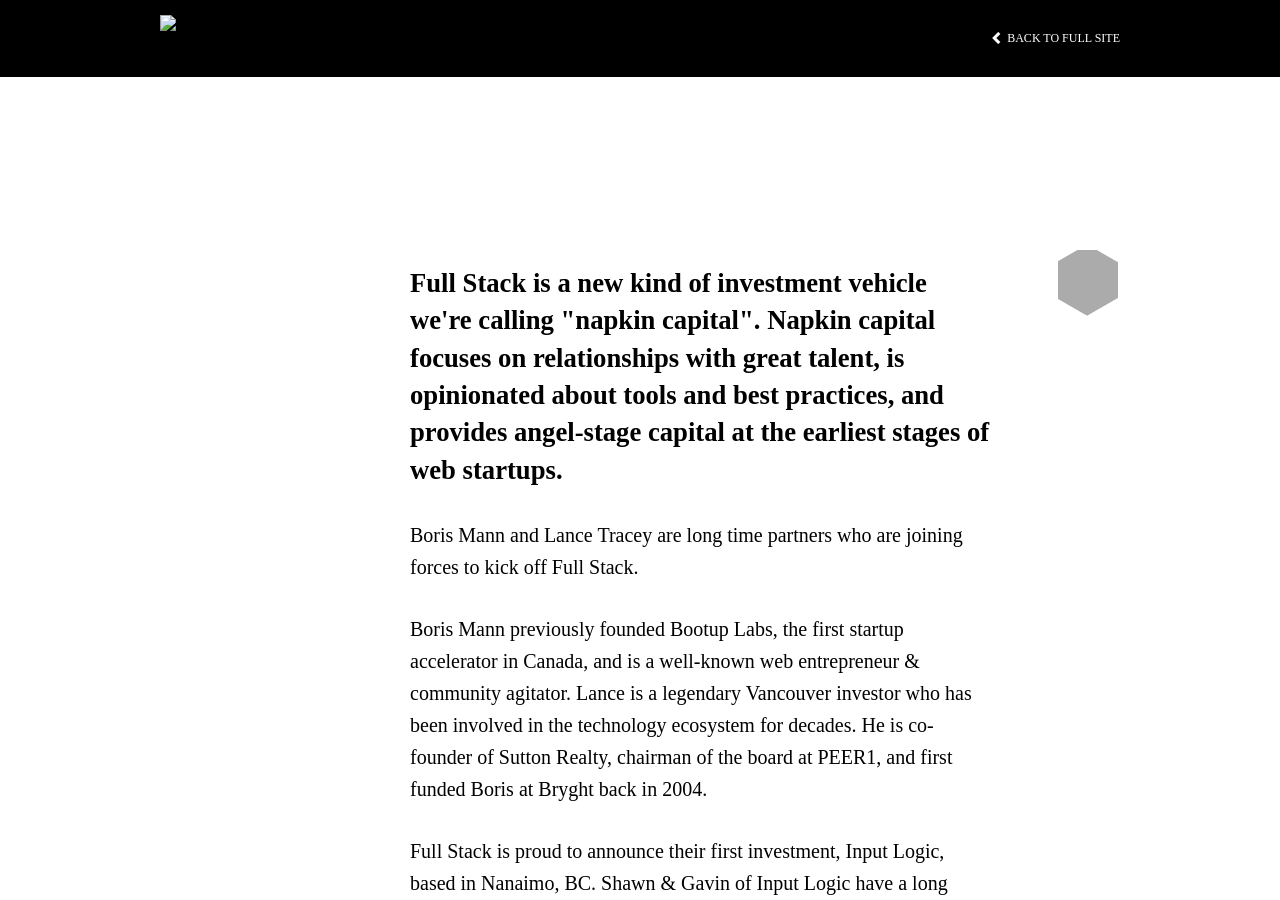
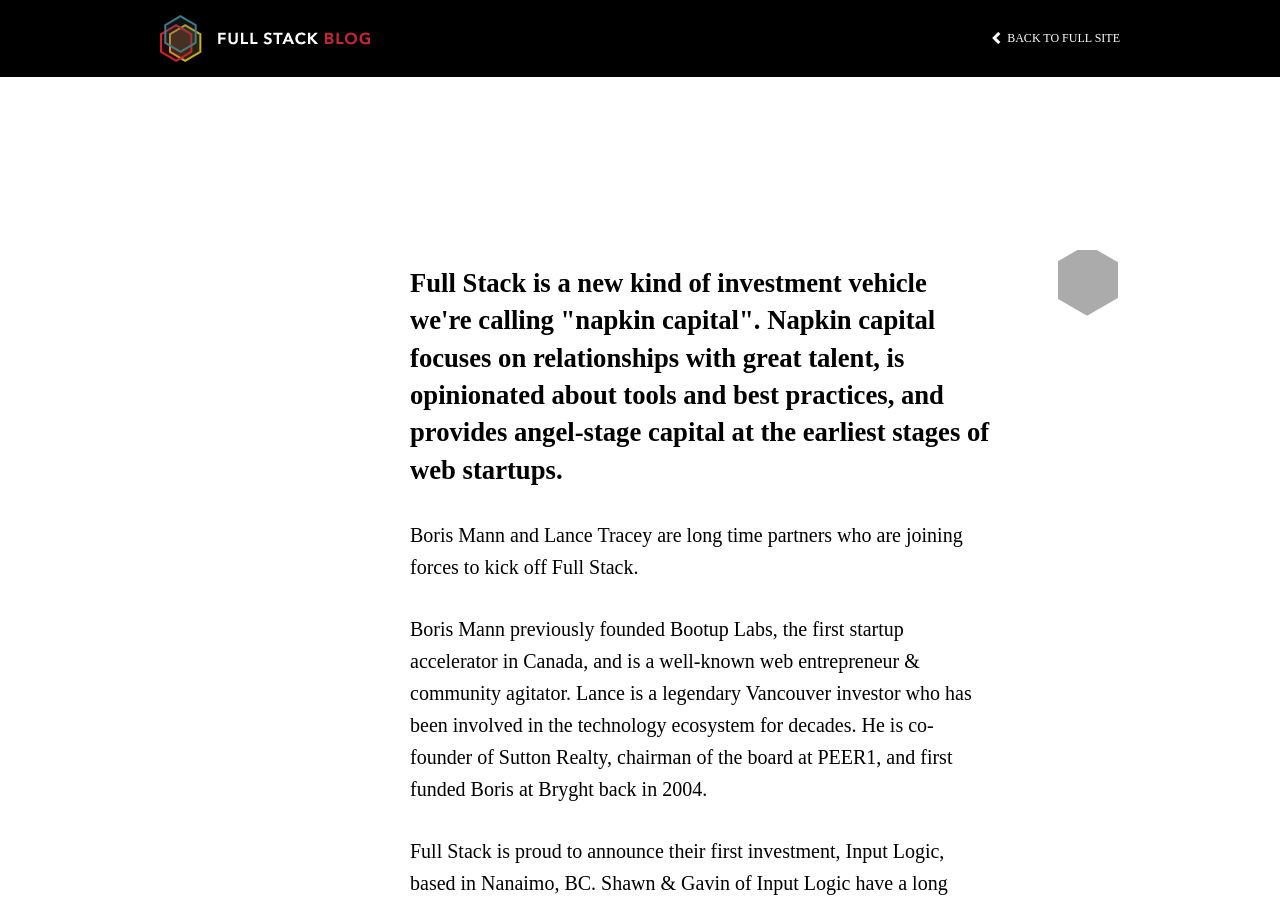
Before and after one commit to FullStackFoundry/fullstackfoundry.github.com, a Jekyll site: the page built from _posts/2012-12-18-full-stack-launches-napkin-capital-funds-quoterobot.md, in a window 1280 px wide and 900 px high. Built offline with Jekyll 4.4.1, drawn with Linux system fonts in a browser that asks for light colours; nearby versions of some CDN libraries; some web fonts are replaced.

Commit message:
jekylld trying again

```diff
--- a/_layouts/post.html
+++ b/_layouts/post.html
@@ -29,7 +29,7 @@
 
     <header>
         <div class="container">
-            <a href="http://fullstack.ca" class="home-link"><img src="images/logo-blog.png" alt="Full Stack" class="logo" /></a>
+            <a href="http://fullstack.ca" class="home-link"><img src="http://fullstack.ca/images/logo-blog.png" alt="Full Stack" class="logo" /></a>
             <ul class="jsnav">
                 <li><a href="http://fullstack.ca"><span class="ss-icon">navigateleft</span>Back To Full Site</a></li>
             </ul>
```
